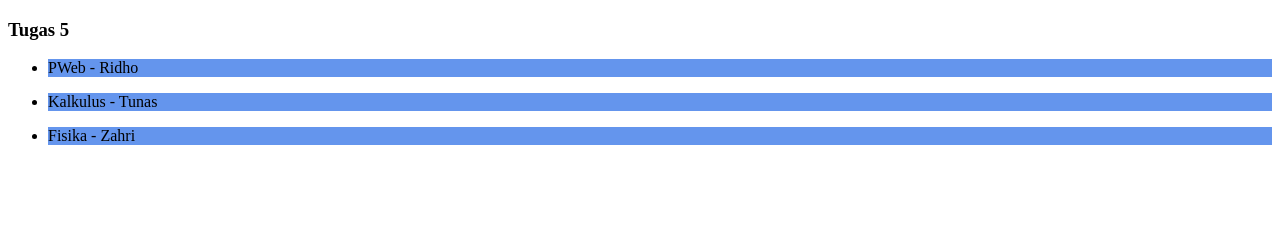
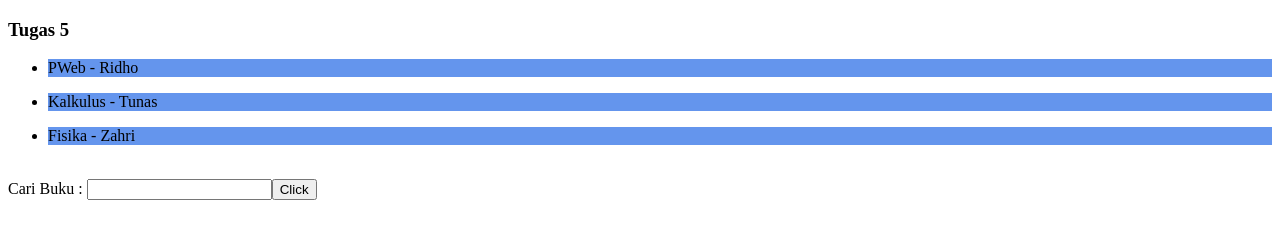
Before and after one commit to jjchoNC/PWeb-Tugas-5, a plain HTML site: page Interactive Click/index.html in a window 1280 px wide. Drawn offline with nearby package versions, Linux system fonts and the light colour scheme.

Commit message:
Add tugas youtube

```diff
--- a/Interactive Click/index.html
+++ b/Interactive Click/index.html
@@ -18,27 +18,42 @@
         <h3>Tugas 5</h3>
         <ul>
             <li v-for="book in books" :class="{fav: book.isFav}" @click="Fav(book)">
-                <p>{{book.title}} - {{book.author}}</p>
+                <div v-if="book.tampil">
+                    <p>{{book.title}} - {{book.author}}</p>
+                </div>
             </li>
-        </ul>
+        </ul><br>
+
+        Cari Buku :
+        <input v-model="cariTitle">
+        <button @click="cariBuku()">Click</button>
     </div>
     <script>
         const { createApp, ref } = Vue
         createApp({
             data() {
                 return {
+                    cariTitle: '',
                     books: [
-                        { title: 'PWeb', author: 'Ridho', isFav: true },
-                        { title: 'Kalkulus', author: 'Tunas', isFav: true },
-                        { title: 'Fisika', author: 'Zahri', isFav: true }
+                        { title: 'PWeb', author: 'Ridho', isFav: true , tampil: true},
+                        { title: 'Kalkulus', author: 'Tunas', isFav: true, tampil: true},
+                        { title: 'Fisika', author: 'Zahri', isFav: true, tampil: true}
                     ]
-
                 }
             },
 
             methods: {
-                Fav(book){
+                Fav(book) {
                     book.isFav ^= 1
+                },
+
+                cariBuku() {
+                    for (const b of this.books) {
+                        console.log(b)
+                        if (b.title == this.cariTitle) {
+                            this.Fav(b)
+                        }
+                    }
                 }
             }
         }).mount('#app')
```
